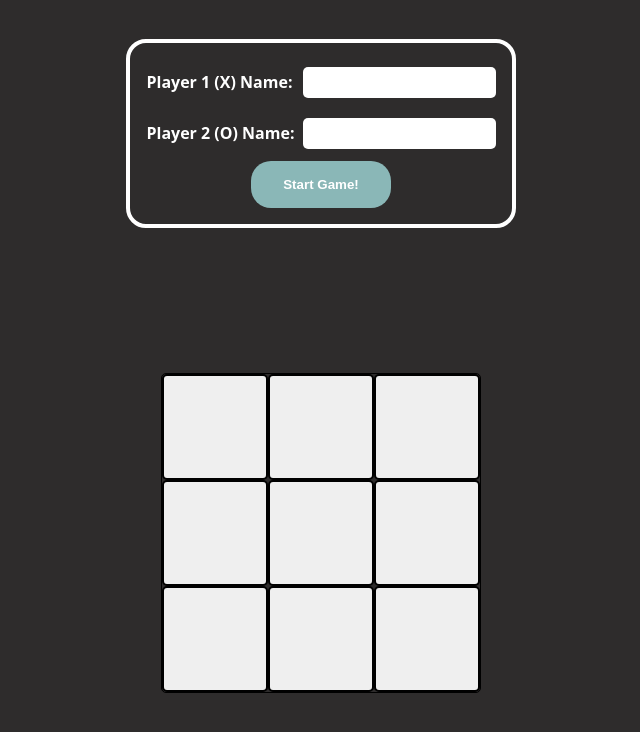
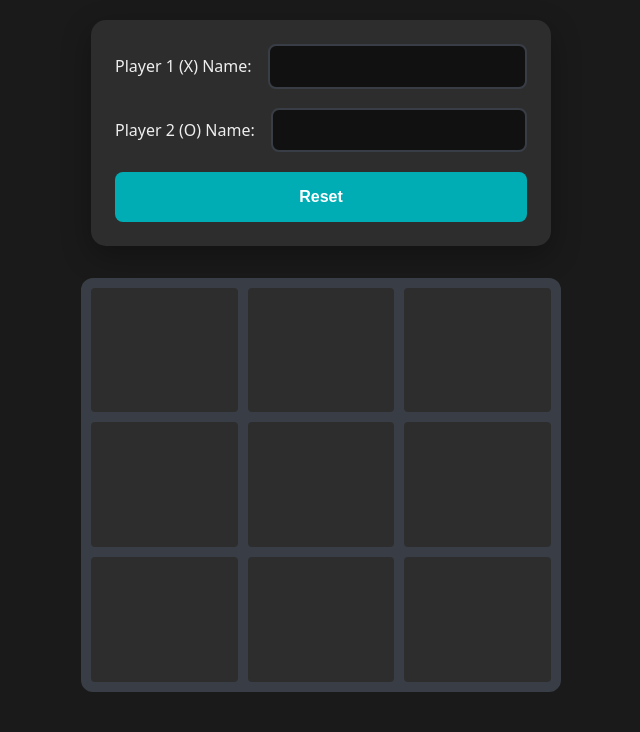
Before and after one commit to nicew1300/tic-tac-toe, a plain HTML site: page index.html in a window 1280 px wide. Both pictures are taken after a click on the button "Start Game!". Shown: the whole page, without its empty margins (319-959 px from the left). Drawn offline with Linux system fonts and the light colour scheme; a web font is replaced by a local one.

Commit message:
Enhance game UI and improve code formatting for readability, finishing the project

```diff
--- a/index.html
+++ b/index.html
@@ -22,9 +22,12 @@
 
                 <button class="start-game" type="submit">Start Game!</button>
         </div>
+
         <div class="board">
 
         </div>
+
+        <div class="result"></div>
     </div>
 </body>
 </html>
--- a/script.js
+++ b/script.js
@@ -1,5 +1,5 @@
-const gameBoard = (function() {
-    let board =     ["", "", "",
+const gameBoard = (function () {
+    let board = ["", "", "",
         "", "", "",
         "", "", ""]
 
@@ -21,14 +21,14 @@ const gameBoard = (function() {
             "", "", "",
             "", "", ""]
     }
-    return {getBoard, placeMarker, resetBoard}
+    return { getBoard, placeMarker, resetBoard }
 }()) // this is an IIFE that makes the gameboard object
 
 function playerFactory(name, marker) {
-    return {name, marker}
+    return { name, marker }
 }
 
-const gameController = (function() {
+const gameController = (function () {
     let player1;
     let player2;
     let activePlayer;
@@ -53,7 +53,6 @@ const gameController = (function() {
         if (legalMove == true) {
             console.log(gameBoard.getBoard())
             const isGameOver = checkWin(activePlayer) // this captures the return value (winnerFound)
-
             if (isGameOver == false) {
                 switchPlayer(player1, player2, activePlayer);
             }
@@ -85,13 +84,13 @@ const gameController = (function() {
         const isTie = !gameBoard.getBoard().includes("")
 
         if (winnerFound == true) {
-            console.log(`${activePlayer.name} is the winner! Resetting board...`)
-            gameBoard.resetBoard()
+            const winner = getActivePlayer()
+            const resultDiv = document.querySelector(".result")
+            resultDiv.textContent = `${winner.name} is the winner! Reset the board to play again!`
             return true
         }
         else if (isTie == true) {
-            console.log("It's a tie! Resetting board...")
-            gameBoard.resetBoard()
+            resultDiv.textContent = `It's a tie! Reset the board to play again!`
             return true // because the game is over
         }
         else {
@@ -99,15 +98,19 @@ const gameController = (function() {
         }
     }
 
-    return {setPlayers, getActivePlayer, switchPlayer, playRound, checkWin}
+    return { setPlayers, getActivePlayer, switchPlayer, playRound, checkWin }
 }()) // this is an IIFE that makes the gameController object
 
-const screenController = (function() {
+const screenController = (function () {
 
     const startGameButton = document.querySelector(".start-game")
     startGameButton.addEventListener("click", () => {
+        gameBoard.resetBoard()
         getPlayerInput()
         createBoard()
+        startGameButton.textContent = "Reset"
+        const resultDiv = document.querySelector(".result")
+        resultDiv.textContent = ""
     })
 
     function getPlayerInput() {
@@ -122,6 +125,8 @@ const screenController = (function() {
             let player2 = playerFactory(player2Name, "O")
             gameController.setPlayers(player1, player2)
             createBoard()
+            player1Name.textContent = ""
+            player2Name.textContent = ""
         }
     }
 
@@ -137,15 +142,25 @@ const screenController = (function() {
 
             boardButton.textContent = currentBoard[i]
 
+            // add a marker‑specific class if there’s a marker in the cell
+            if (currentBoard[i] === "X") {
+                boardButton.classList.add("x-marker");
+            } else if (currentBoard[i] === "O") {
+                boardButton.classList.add("o-marker");
+            }
+
             // link the click directly to the current index "i"
             boardButton.addEventListener("click", () => {
+                // can only place a marker if the game is still running (aka checkWin returns false)
+                if (gameController.checkWin(gameController.getActivePlayer()) == false) {
                     gameController.playRound(i) // "i" is 0, 1, 2...
                     createBoard() // refresh the board to show the new marker
-            });
+                }
+            })
 
             boardDiv.appendChild(boardButton);
         }
     }
 
-    return {getPlayerInput, createBoard}
+    return { getPlayerInput, createBoard }
 }()) // this is an IIFE that makes the screenController object
--- a/style.css
+++ b/style.css
@@ -4,105 +4,140 @@
     padding: 0;
 }
 
-@font-face{
-    font-family: "raleway";
-    src: url(Raleway/Raleway-VariableFont_wght.ttf);
-    font-display: swap;
+:root {
+    --bg-color: #1a1a1a;
+    --card-bg: #2d2d2d;
+    --accent: #00adb5;
+    --accent-hover: #00d1da;
+    --text: #eeeeee;
+    --x-color: #ff4b2b;
+    --o-color: #1e90ff;
+    --border: #393e46;
 }
 
 body {
-    font-family: "raleway", system-ui, -apple-system, BlinkMacSystemFont, 'Segoe UI', Roboto, Oxygen, Ubuntu, Cantarell, 'Open Sans', 'Helvetica Neue', sans-serif;
-    background-color: rgb(46, 44, 44);
-    color: white;
+    font-family: "Raleway", system-ui, sans-serif;
+    background-color: var(--bg-color);
+    color: var(--text);
+    display: flex;
+    justify-content: center;
+    align-items: center;
     min-height: 100vh;
 }
 
 .wrapper {
-    min-height: 100vh;
-    display: grid;
-    grid-template-columns: 1fr;
-    grid-template-rows: 1fr 2fr;
-    justify-items: center;
+    display: flex;
+    flex-direction: column;
     align-items: center;
+    gap: 2rem;
+    width: 100%;
+    max-width: 500px;
+    padding: 20px;
+    max-height: 100vh;
 }
 
+/* Setup Card */
 .outside-buttons {
-    border: 4px solid white;
-    border-radius: 20px;
-    font-weight: 600;
-    padding: 1rem;
-    display: grid;
-    grid-template-columns: 1fr;
-    grid-template-rows: 1fr 1fr 1fr;
-    gap: 0.25rem;
+    background-color: var(--card-bg);
+    padding: 1.5rem;
+    border-radius: 15px;
+    box-shadow: 0 10px 30px rgba(0,0,0,0.3);
+    width: 100%;
+    display: flex;
+    flex-direction: column;
+    gap: 1.2rem;
+    border: none; /* Removed your white border for a cleaner look */
+}
+
+.player1, .player2 {
+    display: flex;
+    align-items: center;
+    justify-content: space-between;
+    gap: 1rem;
 }
 
 input {
-    padding: 0.5rem;
-    border-radius: 5px;
-    border: none;
+    flex: 1;
+    padding: 0.8rem;
+    border-radius: 8px;
+    border: 2px solid var(--border);
+    background: #111;
+    color: white;
+    outline: none;
+    transition: border-color 0.3s;
 }
 
-.player1 {
-    grid-row: 1 / 2;
-    align-self: center;
-    display: flex;
-    align-items: center;
-    justify-content: space-between;
-    gap: 0.5rem;
-}
-
-.player2 {
-    grid-row: 2 / 3;
-    align-self: center;
-    display: flex;
-    align-items: center;
-    justify-content: space-between;
-    gap: 0.5rem;
+input:focus {
+    border-color: var(--accent);
 }
 
 .start-game {
-    grid-row: 3 / 4;
-    background-color: rgb(138, 183, 183);
-    color: rgb(255, 255, 255);
+    background-color: var(--accent);
+    color: white;
     font-weight: bold;
+    font-size: 1rem;
     border: none;
-    border-radius: 20px;
+    border-radius: 8px;
     padding: 1rem;
-    padding-left: 2rem;
-    padding-right: 2rem;
     cursor: pointer;
-    justify-self: center;
+    transition: transform 0.2s, background 0.3s;
+    width: 100%;
 }
 
 .start-game:hover {
-    background-color: rgb(85, 194, 194);
+    background-color: var(--accent-hover);
+    transform: translateY(-2px);
 }
 
+/* The Board */
 .board {
-    height: 20rem;
-    width: 20rem;
-    align-self: center;
     display: grid;
     grid-template-columns: repeat(3, 1fr);
     grid-template-rows: repeat(3, 1fr);
-    border: 1px solid black;
-    border-radius: 5px;
+    gap: 10px;
+    width: 30rem;
+    height: 40rem;
+    background-color: var(--border);
+    border: 10px solid var(--border);
+    border-radius: 12px;
 }
 
 .cell {
-    border-radius: 5px;
-    border: solid 2px black;
+    background-color: var(--card-bg);
+    border: none;
+    border-radius: 4px;
+    cursor: pointer;
+    display: flex;
+    justify-content: center;
+    align-items: center;
+    transition: background 0.2s;
 }
 
+.cell:hover {
+    background-color: #3d3d3d;
+}
+
+/* Marker Styling */
 .x-marker {
-    font-size: 3rem;
-    color: red;
-    font-weight: bolder;
+    font-size: 3.5rem;
+    color: var(--x-color);
+    font-weight: 900;
+    text-shadow: 0 0 10px rgba(255, 75, 43, 0.3);
 }
 
 .o-marker {
-    font-size: 3rem;
-    color: blue;
-    font-weight: bolder;
+    font-size: 3.5rem;
+    color: var(--o-color);
+    font-weight: 900;
+    text-shadow: 0 0 10px rgba(30, 144, 255, 0.3);
 }
+
+/* Game Status */
+.result {
+    text-align: center;
+    min-height: 2.5rem;
+    font-size: 1.3rem;
+    font-weight: bold;
+    color: var(--accent);
+    margin-top: 1rem;
+}
```
Lines whose indentation alone changed are shown as unchanged.
